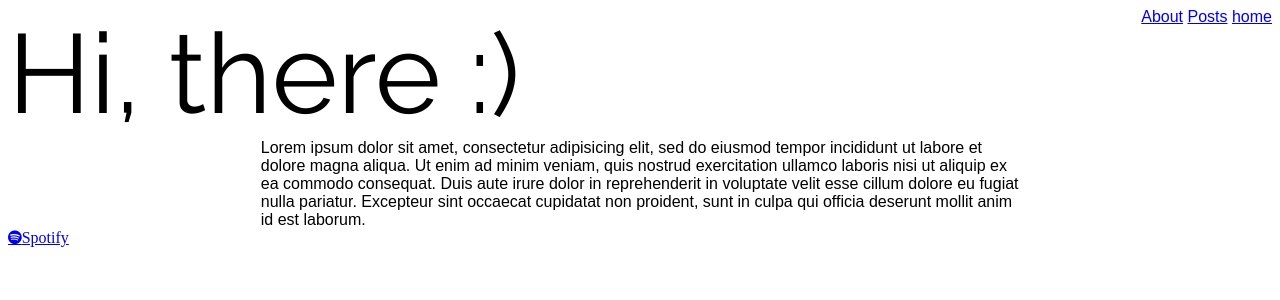
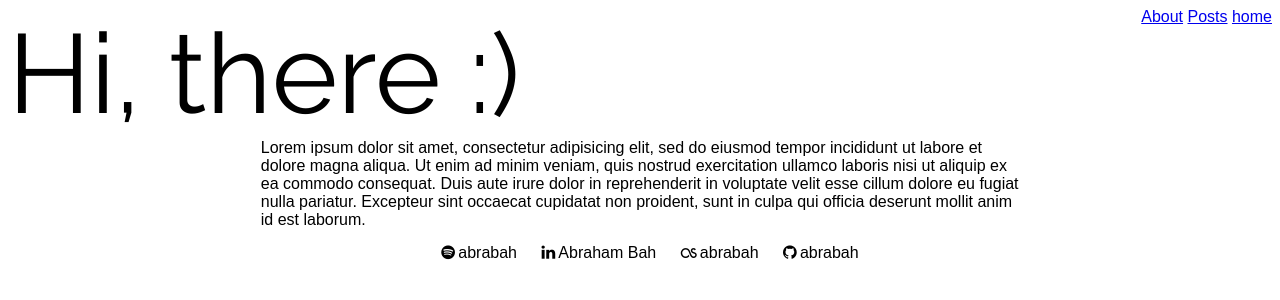
Before and after one commit to abrabah/abrabah.github.io, a Jekyll site: the page built from index.html, in a window 1280 px wide. Shown: the top 300 px of the page. Built offline with Jekyll 4.4.1, drawn with Linux system fonts in a browser that asks for light colours; nearby versions of some CDN libraries.

Commit message:
added contact information in footer

```diff
--- a/index.html
+++ b/index.html
@@ -8,11 +8,12 @@ title: Hello
     Lorem ipsum dolor sit amet, consectetur adipisicing elit, sed do eiusmod tempor incididunt ut labore et dolore magna aliqua. Ut enim ad minim veniam, quis nostrud exercitation ullamco laboris nisi ut aliquip ex ea commodo consequat. Duis aute irure dolor in reprehenderit in voluptate velit esse cillum dolore eu fugiat nulla pariatur. Excepteur sint occaecat cupidatat non proident, sunt in culpa qui officia deserunt mollit anim id est laborum.
 </article>
 
-<footer>
-<a class="fa fa-spotify" href="...">Spotify</a>
-
+<footer class="about-footer">
+<a class="spotify-link"><i class="fa fa-spotify "></i>abrabah</a>
+<a class="linkedin-link"><i class="fa fa-linkedin "></i>Abraham Bah</a>
+<a class="lastfm-link"><i class="fa fa-lastfm"></i>abrabah</a>
+<a class="github-link"><i class="fa fa-github"></i>abrabah</a>
 </footer>
 
 
-
-<!-- <a href="spotify:user:abrabah" class="fa fa-spotify">abrahah</a> -->
+<!-- <a href="spotify:user:abrabah" class="fa fa-spotify"> abrahah</a> -->
--- a/style/components/_about.scss
+++ b/style/components/_about.scss
@@ -12,3 +12,11 @@ article{
   clear: both;
   margin: 0 20%;
 }
+
+.about-footer {
+  text-align: center;
+  margin-top: 15px;
+  & > a {
+    margin-left: 20px;
+  }
+}
--- a/style/components/_fontawesome.scss
+++ b/style/components/_fontawesome.scss
@@ -1,7 +1,12 @@
-.fa-spotify:hover{
-  color: green;
+
+@mixin make-contact-link($hover-color) {
+  i{margin-right: 0.2em};
+
+  &:hover{
+    color: $hover-color;
+  }
 }
-
-.fa-linkedin:hover{
-  color: blue;
-}
+.spotify-link{ @include make-contact-link(green) };
+.linkedin-link {@include make-contact-link(blue) };
+.lastfm-link {@include make-contact-link(red) };
+.github-link {@include make-contact-link(gray) };
```
